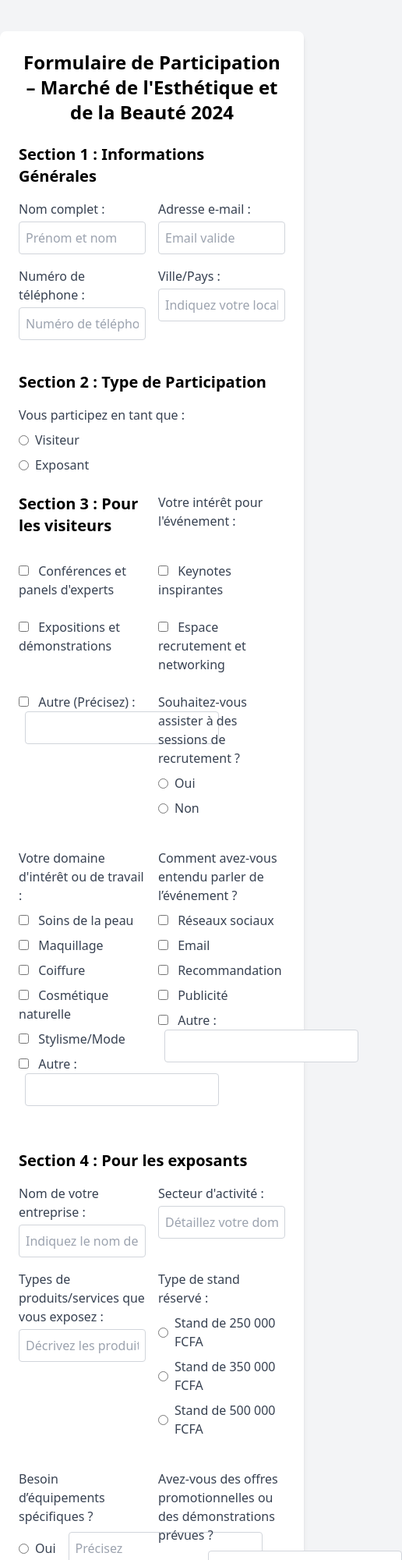
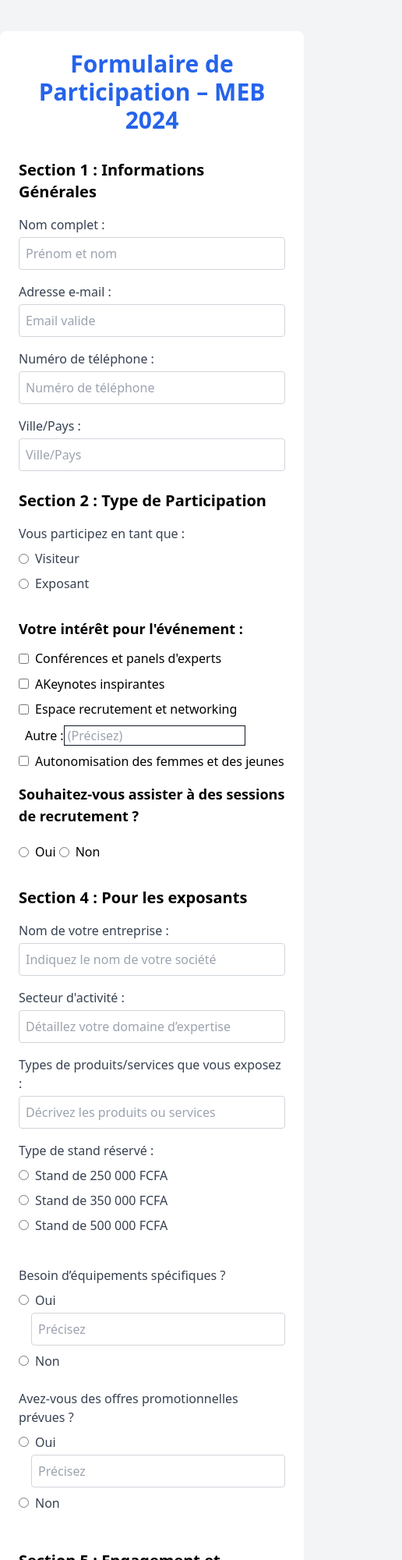
Before and after one commit to stephanecodeur/git, a plain HTML site: page inscription_exposant.html in a window 390 px wide. Shown: the top 2000 px of the page at 78% size, 516 px wide, since content can reach past the window. Drawn offline with nearby package versions, Linux system fonts and the light colour scheme.

Commit message:
tout est bon

```diff
--- a/inscription_exposant.html
+++ b/inscription_exposant.html
@@ -8,7 +8,8 @@
 </head>
 <body class="bg-gray-100">
     <div class="container mx-auto mt-10 max-w-4xl p-6 bg-white rounded-lg shadow-md">
-        <h1 class="text-2xl font-bold mb-6 text-center">Formulaire de Participation – Marché de l'Esthétique et de la Beauté 2024</h1>
+        <h1 class="text-3xl font-bold mb-8 text-center text-blue-600">Formulaire de Participation – MEB 2024</h1>
+
 
         <form action="#" method="POST">
             <!-- Section 1 : Informations Générales -->
@@ -16,7 +17,7 @@
                 <h2 class="text-xl font-bold mb-4">Section 1 : Informations Générales</h2>
 
                 <!-- Grid for Name and Email -->
-                <div class="grid grid-cols-2 gap-4 mb-4">
+                <div class="grid grid-cols-1 md:grid-cols-2 gap-4 mb-4">
                     <div>
                         <label for="fullName" class="block text-gray-700">Nom complet :</label>
                         <input type="text" id="fullName" name="fullName" class="w-full p-2 border border-gray-300 rounded mt-1" placeholder="Prénom et nom">
@@ -25,19 +26,19 @@
                         <label for="email" class="block text-gray-700">Adresse e-mail :</label>
                         <input type="email" id="email" name="email" class="w-full p-2 border border-gray-300 rounded mt-1" placeholder="Email valide">
                     </div>
+                    <div>
+                        <label for="email" class="block text-gray-700">Numéro de téléphone :</label>
+                        <input type="tel" id="phone" name="phone" class="w-full p-2 border border-gray-300 rounded mt-1" placeholder="Numéro de téléphone ">
+                    </div>
+                    <div>
+                        <label for="fullName" class="block text-gray-700">Ville/Pays :</label>
+                        <input type="text" id="location" name="location" class="w-full p-2 border border-gray-300 rounded mt-1" placeholder="Ville/Pays ">
+                    </div>
+                </div>
 
 
-                <div class="mb-4">
-                    <label for="phone" class="block text-gray-700">Numéro de téléphone :</label>
-                    <input type="tel" id="phone" name="phone" class="w-full p-2 border border-gray-300 rounded mt-1" placeholder="Numéro de téléphone">
             </div>
 
-                <div class="mb-4">
-                    <label for="location" class="block text-gray-700">Ville/Pays :</label>
-                    <input type="text" id="location" name="location" class="w-full p-2 border border-gray-300 rounded mt-1" placeholder="Indiquez votre localisation">
-                </div>
-            </div>
-            </div>
 
             <!-- Section 2 : Type de Participation -->
             <div class="mb-6">
@@ -45,7 +46,8 @@
 
                 <div class="mb-4">
                     <label class="block text-gray-700 mb-2">Vous participez en tant que :</label>
-                    <div class="flex items-center mb-2">
+                    <div class="flex flex-col md:flex-row md:items-center mb-2">
+                        <div class="flex items-center mb-2 md:mr-4">
                             <input type="radio" id="visitor" name="participationType" value="visitor" class="mr-2">
                             <label for="visitor" class="text-gray-700">Visiteur</label>
                         </div>
@@ -55,106 +57,83 @@
                         </div>
                     </div>
                 </div>
+            </div>
 
             <!-- Section 3 : Pour les visiteurs -->
-            <div class="grid grid-cols-2 gap-4 mb-6">
-                <h2 class="text-xl font-bold mb-4">Section 3 : Pour les visiteurs</h2>
 
-                <label class="block text-gray-700 mb-2">Votre intérêt pour l'événement :</label>
-                <div class="mb-2">
-                    <input type="checkbox" id="conf" name="interests[]" value="conf">
-                    <label for="conf" class="ml-2 text-gray-700">Conférences et panels d'experts</label>
-                </div>
-                <div class="mb-2">
-                    <input type="checkbox" id="keynote" name="interests[]" value="keynote">
-                    <label for="keynote" class="ml-2 text-gray-700">Keynotes inspirantes</label>
-                </div>
-                <div class="mb-2">
-                    <input type="checkbox" id="expo" name="interests[]" value="expo">
-                    <label for="expo" class="ml-2 text-gray-700">Expositions et démonstrations</label>
-                </div>
-                <div class="mb-2">
-                    <input type="checkbox" id="recruit" name="interests[]" value="recruit">
-                    <label for="recruit" class="ml-2 text-gray-700">Espace recrutement et networking</label>
-                </div>
-                <div class="mb-4">
-                    <input type="checkbox" id="other" name="interests[]" value="other">
-                    <label for="other" class="ml-2 text-gray-700">Autre (Précisez) :</label>
-                    <input type="text" id="otherInterest" name="otherInterest" class="ml-2 p-2 border border-gray-300 rounded">
-                </div>
+            <!-- le bon -->
 
-                <div class="mb-4">
-                    <label class="block text-gray-700 mb-2">Souhaitez-vous assister à des sessions de recrutement ?</label>
-                    <div class="flex items-center mb-2">
-                        <input type="radio" id="recruitYes" name="recruit" value="yes" class="mr-2">
-                        <label for="recruitYes" class="text-gray-700">Oui</label>
-                    </div>
-                    <div class="flex items-center mb-2">
-                        <input type="radio" id="recruitNo" name="recruit" value="no" class="mr-2">
-                        <label for="recruitNo" class="text-gray-700">Non</label>
+            <div class="grid grid-cols-1 sm:grid-cols-2 lg:grid-cols-4 gap-4">
+                <!-- Groupe de gauche : Centres d'intérêt -->
+                <div class="col-span-1 sm:col-span-2">
+                    <p class="text-lg font-bold">Votre intérêt pour l'événement :</p>
+                    <div class="mt-3 space-y-2">
+                        <label class="inline-flex items-center">
+                            <input type="checkbox" value="Développement durable" class="text-red-500">
+                            <span class="ml-2">Conférences et panels d'experts</span>
+                        </label>
+                        <label class="inline-flex items-center">
+                            <input type="checkbox" value="Autonomisation des femmes et des jeunes" class="text-red-500">
+                            <span class="ml-2">AKeynotes inspirantes</span>
+                        </label>
+
+
+
+
+                        <label class="inline-flex items-center">
+                            <input type="checkbox" value="Autonomisation des femmes et des jeunes" class="text-red-500">
+                            <span class="ml-2">Espace recrutement et networking</span>
+                        </label>
+                        <label class="inline-flex items-center">
+
+                            <span class="ml-2"> Autre :</span><br>
+                            <input type="text" class="border border-gray-900" class="text-red-500"placeholder=" (Précisez)">
+
+                        </label>
+
+
+
+                        <label class="inline-flex items-center">
+                            <input type="checkbox" value="Autonomisation des femmes et des jeunes" class="text-red-500">
+                            <span class="ml-2">Autonomisation des femmes et des jeunes</span>
+                        </label>
+                        <!-- Continue adding more checkboxes... -->
                     </div>
                 </div>
 
-                <div class="mb-4">
-                    <label class="block text-gray-700 mb-2">Votre domaine d'intérêt ou de travail :</label>
-                    <div class="mb-2">
-                        <input type="checkbox" id="skincare" name="domain[]" value="skincare">
-                        <label for="skincare" class="ml-2 text-gray-700">Soins de la peau</label>
-                    </div>
-                    <div class="mb-2">
-                        <input type="checkbox" id="makeup" name="domain[]" value="makeup">
-                        <label for="makeup" class="ml-2 text-gray-700">Maquillage</label>
-                    </div>
-                    <div class="mb-2">
-                        <input type="checkbox" id="haircare" name="domain[]" value="haircare">
-                        <label for="haircare" class="ml-2 text-gray-700">Coiffure</label>
-                    </div>
-                    <div class="mb-2">
-                        <input type="checkbox" id="naturalCosmetics" name="domain[]" value="naturalCosmetics">
-                        <label for="naturalCosmetics" class="ml-2 text-gray-700">Cosmétique naturelle</label>
-                    </div>
-                    <div class="mb-2">
-                        <input type="checkbox" id="fashion" name="domain[]" value="fashion">
-                        <label for="fashion" class="ml-2 text-gray-700">Stylisme/Mode</label>
-                    </div>
-                    <div class="mb-4">
-                        <input type="checkbox" id="otherDomain" name="domain[]" value="otherDomain">
-                        <label for="otherDomain" class="ml-2 text-gray-700">Autre :</label>
-                        <input type="text" id="otherDomainText" name="otherDomainText" class="ml-2 p-2 border border-gray-300 rounded">
+                <!-- Groupe de droite : Objectifs de participation1 -->
+                <div class="col-span-1 sm:col-span-2">
+                    <p class="text-lg font-bold">Souhaitez-vous assister à des sessions de recrutement ?</p>
+                    <div class="mt-3 space-y-2">
+                        <label class="inline-flex items-center">
+                            <input type="radio" value="Développement durable" class="text-red-500">
+                            <span class="ml-2">Oui</span>
+                        </label>
+                        <label class="inline-flex items-center">
+                            <input type="radio" value="Autonomisation des femmes et des jeunes" class="text-red-500">
+                            <span class="ml-2">Non</span>
+                        </label>
+
+
+
+
+
+                        <!-- Continue adding more checkboxes... -->
                     </div>
                 </div>
 
-                <div class="mb-4">
-                    <label class="block text-gray-700 mb-2">Comment avez-vous entendu parler de l’événement ?</label>
-                    <div class="mb-2">
-                        <input type="checkbox" id="socialMedia" name="heardFrom[]" value="socialMedia">
-                        <label for="socialMedia" class="ml-2 text-gray-700">Réseaux sociaux</label>
-                    </div>
-                    <div class="mb-2">
-                        <input type="checkbox" id="email" name="heardFrom[]" value="email">
-                        <label for="email" class="ml-2 text-gray-700">Email</label>
-                    </div>
-                    <div class="mb-2">
-                        <input type="checkbox" id="recommendation" name="heardFrom[]" value="recommendation">
-                        <label for="recommendation" class="ml-2 text-gray-700">Recommandation</label>
-                    </div>
-                    <div class="mb-2">
-                        <input type="checkbox" id="advertisement" name="heardFrom[]" value="advertisement">
-                        <label for="advertisement" class="ml-2 text-gray-700">Publicité</label>
-                    </div>
-                    <div class="mb-4">
-                        <input type="checkbox" id="otherSource" name="heardFrom[]" value="otherSource">
-                        <label for="otherSource" class="ml-2 text-gray-700">Autre :</label>
-                        <input type="text" id="otherSourceText" name="otherSourceText" class="ml-2 p-2 border border-gray-300 rounded">
-                    </div>
-                </div>
+
+
+
             </div>
 
+
+
              <!-- Section 4 : Pour les exposants -->
-            <div class=" mb-4">
+             <div class="mt-8">
                 <h2 class="text-xl font-bold mb-4">Section 4 : Pour les exposants</h2>
 
-                <div class="grid grid-cols-2 gap-4 mb-6">
+                <div class="grid grid-cols-1 md:grid-cols-2 gap-4 mb-6">
                     <div>
                         <label for="companyName" class="block text-gray-700">Nom de votre entreprise :</label>
                         <input type="text" id="companyName" name="companyName" class="w-full p-2 border border-gray-300 rounded mt-1" placeholder="Indiquez le nom de votre société">
@@ -164,16 +143,14 @@
                         <input type="text" id="sector" name="sector" class="w-full p-2 border border-gray-300 rounded mt-1" placeholder="Détaillez votre domaine d’expertise">
                     </div>
 
-
-                        <div class="mb-4">
+                    <div class="col-span-1 md:col-span-2">
                         <label for="products" class="block text-gray-700">Types de produits/services que vous exposez :</label>
                         <input type="text" id="products" name="products" class="w-full p-2 border border-gray-300 rounded mt-1" placeholder="Décrivez les produits ou services">
                     </div>
 
-
-                        <div class=" mb-4 ">
+                    <div class="col-span-1 md:col-span-2 mb-4">
                         <label class="block text-gray-700 mb-2">Type de stand réservé :</label>
-                            <div class="flex items-center mb-2 ">
+                        <div class="flex items-center mb-2">
                             <input type="radio" id="stand250" name="stand" value="250000" class="mr-2">
                             <label for="stand250" class="text-gray-700">Stand de 250 000 FCFA</label>
                         </div>
@@ -187,16 +164,14 @@
                         </div>
                     </div>
 
-
-
-
-
-                <div class=" mb-4">
+                    <!-- Section des équipements spécifiques et offres promotionnelles côte à côte -->
+                    <div class="grid grid-cols-1 md:grid-cols-2 gap-4 col-span-1 md:col-span-2 mb-4">
+                        <div>
                             <label class="block text-gray-700 mb-2">Besoin d’équipements spécifiques ?</label>
-                    <div class="flex items-center mb-2">
+                            <div class="flex flex-wrap items-center mb-2">
                                 <input type="radio" id="equipYes" name="equipment" value="yes" class="mr-2">
                                 <label for="equipYes" class="text-gray-700">Oui</label>
-                        <input type="text" id="equipDetails" name="equipDetails" class="ml-4 p-2 border border-gray-300 rounded" placeholder="Précisez">
+                                <input type="text" id="equipDetails" name="equipDetails" class="ml-4 p-2 border border-gray-300 rounded mt-1 w-full md:w-auto" placeholder="Précisez">
                             </div>
                             <div class="flex items-center mb-2">
                                 <input type="radio" id="equipNo" name="equipment" value="no" class="mr-2">
@@ -204,44 +179,20 @@
                             </div>
                         </div>
 
-                <div class="mb-4">
-                    <label class="block text-gray-700 mb-2">Avez-vous des offres promotionnelles ou des démonstrations prévues ?</label>
-                    <div class="flex items-center mb-2">
-                        <input type="radio" id="equipYes" name="equipment" value="yes" class="mr-2">
-                        <label for="equipYes" class="text-gray-700">Oui</label>
-                        <input type="text" id="equipDetails" name="equipDetails" class="ml-4 p-2 border border-gray-300 rounded" placeholder="Précisez">
+                        <div>
+                            <label class="block text-gray-700 mb-2">Avez-vous des offres promotionnelles prévues ?</label>
+                            <div class="flex flex-wrap items-center mb-2">
+                                <input type="radio" id="promoYes" name="promotions" value="yes" class="mr-2">
+                                <label for="promoYes" class="text-gray-700">Oui</label>
+                                <input type="text" id="promoDetails" name="promoDetails" class="ml-4 p-2 border border-gray-300 rounded mt-1 w-full md:w-auto" placeholder="Précisez">
                             </div>
                             <div class="flex items-center mb-2">
                                 <input type="radio" id="promoNo" name="promotions" value="no" class="mr-2">
                                 <label for="promoNo" class="text-gray-700">Non</label>
                             </div>
-
                         </div>
                     </div>
                 </div>
-
-            <!-- Section 5 : Engagement et Conditions -->
-            <div class="mb-6">
-                <h2 class="text-xl font-bold mb-4">Section 5 : Engagement et Conditions</h2>
-
-                <div class="grid grid-cols-2 gap-4 mb-6">
-
-
-
-
-
-                    <div class="mb-4">
-                        <label class="block text-gray-700 mb-2">Avez-vous des offres promotionnelles ou des démonstrations prévues ?</label>
-                        <div class="flex items-center mb-2">
-                            <input type="radio" id="equipYes" name="equipment" value="yes" class="mr-2">
-                            <label for="equipYes" class="text-gray-700">Oui</label>
-
-                        </div>
-                        <div class="flex items-center mb-2">
-                            <input type="radio" id="promoNo" name="promotions" value="no" class="mr-2">
-                            <label for="promoNo" class="text-gray-700">Non</label>
-                        </div>
-
             </div>
 
 
@@ -249,38 +200,30 @@
 
 
 
-                    <div class="mb-4">
-                        <label class="block text-gray-700 mb-2">Avez-vous des offres promotionnelles ou des démonstrations prévues ?</label>
-                        <div class="flex items-center mb-2">
+            <!-- Section 5 : Engagement et Conditions -->
+            <div class="mb-6">
+                <h2 class="text-xl font-bold mb-4">Section 5 : Engagement et Conditions</h2>
 
-                            <label for="equipYes" class="text-gray-700">Oui</label>
+                <div class="grid grid-cols-1 md:grid-cols-2 gap-4 mb-6">
 
-                        </div>
-                        <div class="flex items-center mb-2">
-                            <input type="radio" id="promoNo" name="promotions" value="no" class="mr-2">
-                            <label for="promoNo" class="text-gray-700">Non</label>
-                        </div>
-
-                    </div>
+                    <!-- Section Offres Promotionnelles -->
 
 
-
-
-
-
-
-                    <!-- <label class="block text-gray-700 mb-2">J'accepte les termes et conditions :</label>
-                    <div class="flex items-center mb-2 ">
+                    <!-- Section Acceptation des Termes et Conditions -->
+                    <div class="mb-4">
+                        <label class="block text-gray-700 mb-2">J'accepte les termes et conditions :</label>
+                        <div class="flex items-center mb-2">
                             <input type="radio" id="termsYes" name="terms" value="yes" class="mr-2">
                             <label for="termsYes" class="text-gray-700">Oui</label>
                         </div>
                         <div class="flex items-center mb-2">
                             <input type="radio" id="termsNo" name="terms" value="no" class="mr-2">
                             <label for="termsNo" class="text-gray-700">Non</label>
-                    </div> -->
+                        </div>
                     </div>
 
-                <!-- <div class="mb-4">
+                    <!-- Section Communication Futures -->
+                    <div class="mb-4">
                         <label class="block text-gray-700 mb-2">Souhaitez-vous recevoir des communications futures ?</label>
                         <div class="flex items-center mb-2">
                             <input type="radio" id="commsYes" name="comms" value="yes" class="mr-2">
@@ -290,7 +233,9 @@
                             <input type="radio" id="commsNo" name="comms" value="no" class="mr-2">
                             <label for="commsNo" class="text-gray-700">Non</label>
                         </div>
-                </div> -->
+                    </div>
+
+                </div>
             </div>
 
             <div class="text-right">
```
Also changed, not shown: essaye.html (added, +141 -0 lines). Lines whose indentation alone changed are shown as unchanged.
